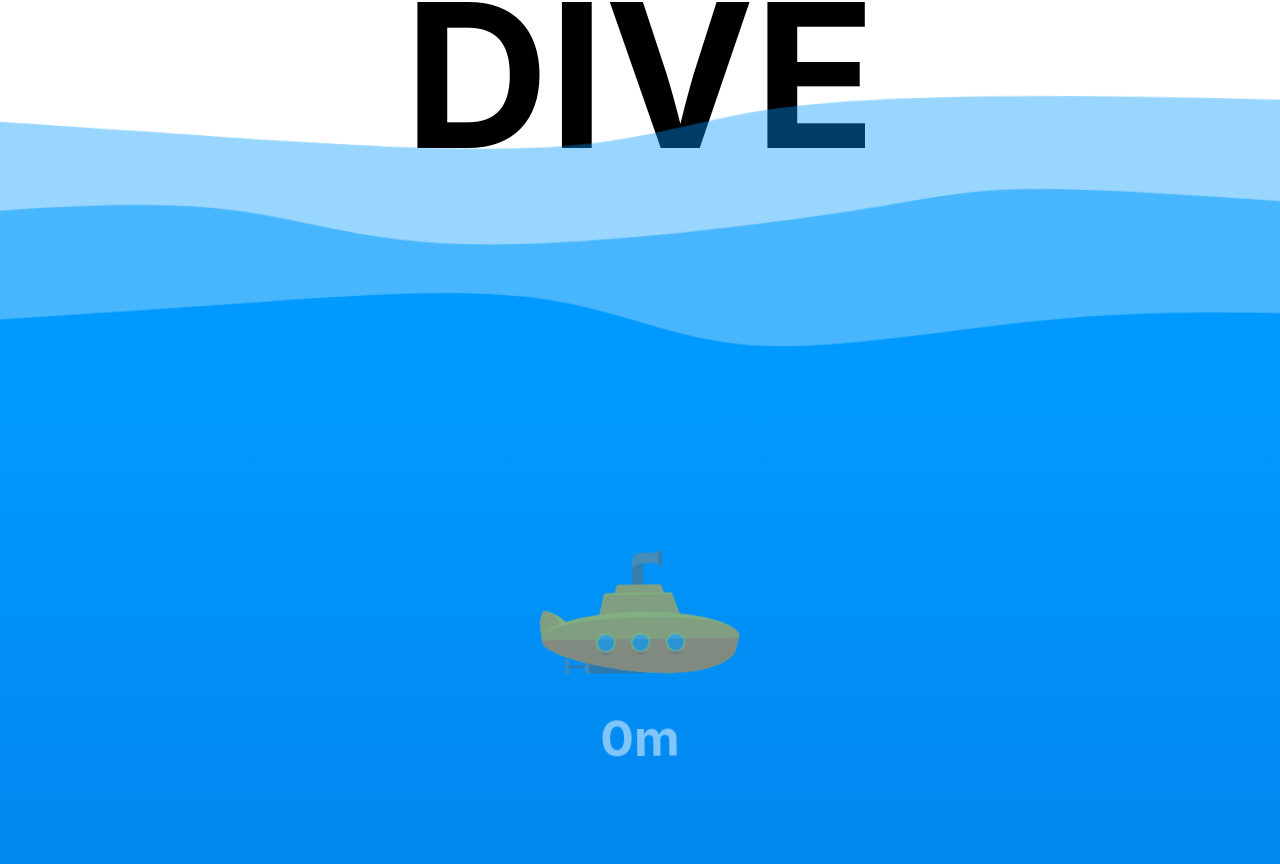
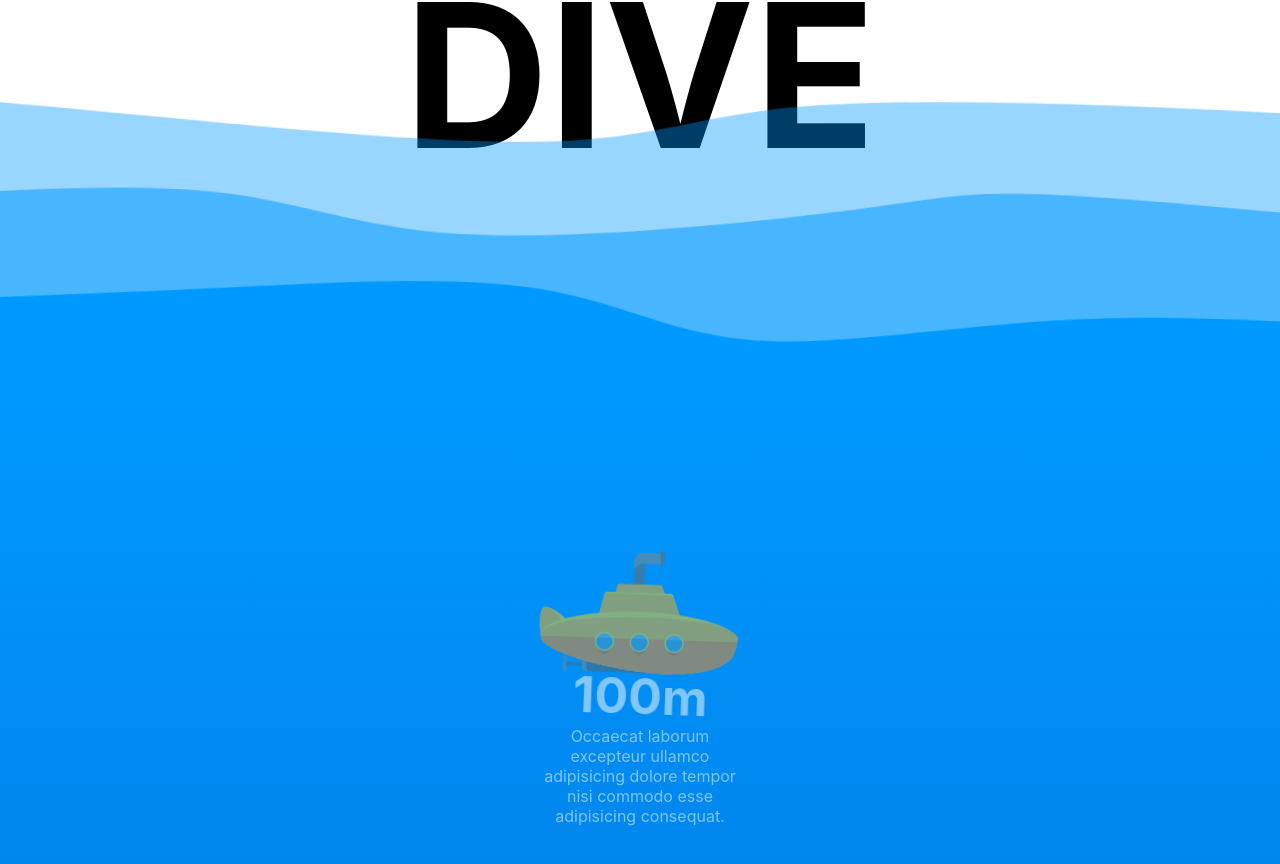
Before and after one commit to ClearlyyConfused/deep_dive, a React (Create React App) app: page / in a window 1280 px wide. Shown: the part 298-1162 px from the top of the page. Built offline with nearby package versions, Linux system fonts and the light colour scheme.

Commit message:
Refactor submarine logic

```diff
--- a/src/Pages/Foreground/Foreground.css
+++ b/src/Pages/Foreground/Foreground.css
@@ -1 +1 @@
-.foreground{height:12500px;overflow-x:clip}.foreground .submarine-container{display:flex;justify-content:center;height:100%;width:100%}.foreground .submarine-container .submarine{margin-top:800px;height:200px;width:auto;top:100px;position:sticky;opacity:.5;animation:sway 3.5s ease-in-out forwards infinite;background-color:none;padding:10px;border-radius:100px;box-shadow:0px 0px 0px 0px #fff}.foreground .submarine-container .text-container{position:sticky;top:280px;margin-top:-60px}.foreground .submarine-container .text-container h2{color:#fff;opacity:.5;font-size:50px;animation:sway 3.5s ease-in-out forwards infinite;text-align:center}@keyframes sway{0%{transform:rotate(2deg)}50%{transform:rotate(-2deg)}100%{transform:rotate(2deg)}}
+.foreground{height:12500px;overflow-x:clip}.foreground .submarine-container{display:flex;justify-content:center;height:100%;width:100%}.foreground .submarine-container .submarine{margin-top:800px;height:200px;width:auto;top:100px;position:sticky;opacity:.5;animation:sway 3.5s ease-in-out forwards infinite;background-color:none;padding:10px;border-radius:100px;box-shadow:0px 0px 0px 0px #fff}.foreground .submarine-container .text-container{position:sticky;top:280px;margin-top:-60px;display:flex;flex-direction:column;justify-content:center;align-items:center}.foreground .submarine-container .text-container h2{margin:0;color:#fff;opacity:.5;font-size:50px;animation:sway 3.5s ease-in-out forwards infinite;text-align:center}.foreground .submarine-container .text-container p{margin:0;color:#fff;opacity:.5;max-width:200px;text-align:center}@keyframes sway{0%{transform:rotate(2deg)}50%{transform:rotate(-2deg)}100%{transform:rotate(2deg)}}
--- a/src/Pages/Foreground/Foreground.js
+++ b/src/Pages/Foreground/Foreground.js
@@ -1,36 +1,15 @@
 import submarine from './images/submarine-svgrepo-com.svg';
 import './Foreground.css';
-import { useEffect, useState } from 'react';
+import { useEffect } from 'react';
+import SubMoveLogic from './SubMoveLogic';
 
 function Foreground() {
-	const [xCord, setXCord] = useState(0); // for horizontal submarine movement
-	const [deg, setDeg] = useState(0); // for rotation when submarine turns
-	const [depth, setDepth] = useState(0);
+	const { subMovement, xCord, deg, depth } = SubMoveLogic();
 
 	useEffect(() => {
-		var sub = document.getElementsByClassName('submarine');
-		// for submarine movement based on key pressed
-		const movement = function (event) {
-			setDepth(sub[0].offsetTop - 750);
-			console.log(sub[0].offsetTop - 750);
-			if (event.key === 'ArrowLeft') {
-				setXCord(xCord - 7.5);
-				if (deg < 180) {
-					setDeg(deg + 12);
-				}
-			}
-			if (event.key === 'ArrowRight') {
-				setXCord(xCord + 7.5);
-				if (deg > 0) {
-					setDeg(deg - 12);
-				}
-			}
-		};
-
-		// calls movement whenever key is pressed
-		document.addEventListener('keydown', movement, true);
+		document.addEventListener('keydown', subMovement, true);
 		return () => {
-			document.removeEventListener('keydown', movement, true);
+			document.removeEventListener('keydown', subMovement, true);
 		};
 	}, [xCord, deg]);
 
@@ -38,6 +17,7 @@ function Foreground() {
 		<div className="foreground">
 			{/* submarine container moves horizontally and rotates */}
 			<div
+				// what actual rotates and moves
 				className="submarine-container"
 				style={{
 					transform: 'translateX(' + xCord + 'px) rotate3d(0, 1, 0,' + deg + 'deg)',
@@ -47,12 +27,17 @@ function Foreground() {
 					{/* actual submarine image */}
 					<img className="submarine" src={submarine} alt="submarine" />
 					<div
+						// text below the submarine
 						className="text-container"
 						style={{
 							transform: 'rotate3d(0, 1, 0,' + -deg + 'deg)',
 						}}
 					>
 						<h2>{depth}m</h2>
+						<p>
+							Occaecat laborum excepteur ullamco adipisicing dolore tempor nisi commodo
+							esse adipisicing consequat.
+						</p>
 					</div>
 				</div>
 			</div>
--- a/src/Pages/Foreground/Foreground.scss
+++ b/src/Pages/Foreground/Foreground.scss
@@ -26,12 +26,24 @@
 			position: sticky;
 			top: 280px;
 			margin-top: -60px;
+			display: flex;
+			flex-direction: column;
+			justify-content: center;
+			align-items: center;
 
 			h2 {
+				margin: 0;
 				color: white;
 				opacity: 0.5;
 				font-size: 50px;
 				animation: sway 3.5s ease-in-out forwards infinite;
+				text-align: center;
+			}
+			p {
+				margin: 0;
+				color: white;
+				opacity: 0.5;
+				max-width: 200px;
 				text-align: center;
 			}
 		}
--- /dev/null
+++ b/src/Pages/Foreground/SubMoveLogic.js
@@ -0,0 +1,40 @@
+import { useEffect, useState } from 'react';
+
+function SubMoveLogic() {
+	const [xCord, setXCord] = useState(0); // horizontal submarine movement
+	const [deg, setDeg] = useState(0); // degree to rotate ship when turning
+	const [depth, setDepth] = useState(0); // distance from top of page
+
+	var sub = document.getElementsByClassName('submarine');
+
+	useEffect(() => {
+		// update depth every couple of seconds
+		const timer = setInterval(() => {
+			setDepth(sub[0].offsetTop - 700);
+		}, 250);
+
+		return () => {
+			clearInterval(timer);
+		};
+	}, []);
+
+	const subMovement = function (event) {
+		// setDepth(sub[0].offsetTop - 700);
+		if (event.key === 'ArrowLeft') {
+			setXCord(xCord - 8);
+			if (deg < 180) {
+				setDeg(deg + 12);
+			}
+		}
+		if (event.key === 'ArrowRight') {
+			setXCord(xCord + 8);
+			if (deg > 0) {
+				setDeg(deg - 12);
+			}
+		}
+	};
+
+	return { subMovement, xCord, deg, depth };
+}
+
+export default SubMoveLogic;
```
